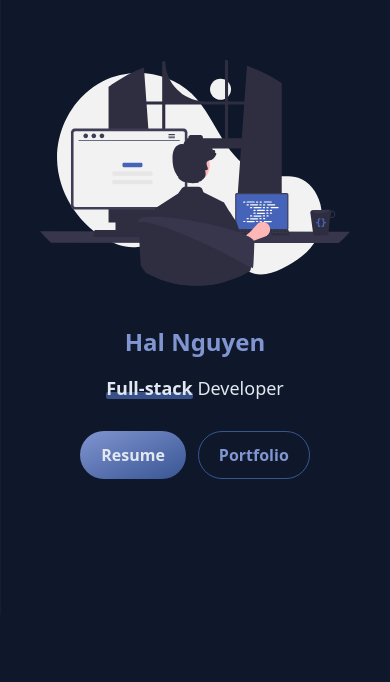
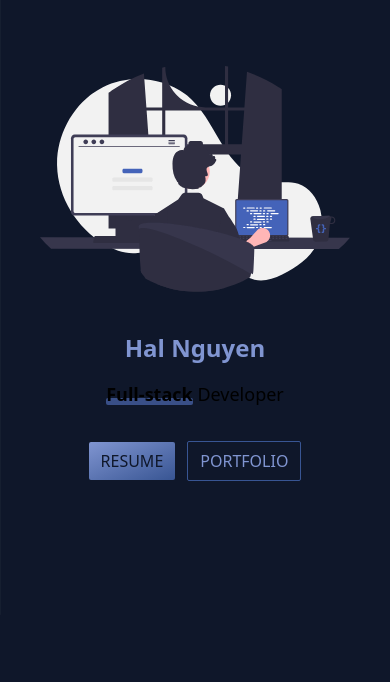
Before and after one commit to hn275/portfolio, a React (Vite) app: page / in a window 390 px wide. Shown: the part 162-844 px from the top of the page. Built offline with nearby package versions, Linux system fonts and the light colour scheme.

Commit message:
feat[wip]: dark mode

```diff
--- a/src/App.tsx
+++ b/src/App.tsx
@@ -27,17 +27,17 @@ function App() {
     <>
       <Nav
         className={cx([
-          "transition-smooth -translate-y-[120%]",
+          "transition-smooth",
           "sticky top-0 left-0 right-0",
-          "h-14 lg:h-24",
-          "bg-slate-900/70 shadow-lg shadow-black/10 backdrop-blur z-50 isolate",
+          "h-14 lg:h-24 bg-main",
+          "backdrop-blur z-50 isolate",
         ])}
       />
-      <main className="px-10 leading-relaxed overflow-x-hidden">
+      <main className="px-10 leading-relaxed overflow-x-hidden bg-main">
         {/* BANNER */}
         <AnimatedBanner
           className={cx([
-            "w-full h-[calc(100vh-3.5rem)] max-h-[800px] pb-12 md:pb-20",
+            "w-full h-[100vh] sticky top-0 max-h-[800px] pb-12 md:pb-20",
             "flex flex-col justify-center items-center gap-10",
           ])}
         >
@@ -83,7 +83,7 @@ function App() {
           className="flex flex-col gap-5"
         >
           <ProjectCard {...PROJECTS.collabify}>
-            <p>
+            <p className="text-main">
               Collabify is an app for scheduling and event planning. It lets
               users share their availability and receive text notifications.
               Private groups are available with password protection, and
--- a/src/components/TextInput.tsx
+++ b/src/components/TextInput.tsx
@@ -14,7 +14,7 @@ export function TextInput(props: Props) {
       className={cx(
         "relative p-3",
         "my-3",
-        "border border-brand-300 rounded-lg"
+        "border border-brand-300 rounded-md"
       )}
     >
       <input
--- a/src/features/Banner/Banner.tsx
+++ b/src/features/Banner/Banner.tsx
@@ -21,7 +21,7 @@ export function Banner() {
 
       <div className="flex items-center gap-3">
         <div>
-          <a className="btn btn-primary" target="_blank">
+          <a className="btn btn-main" target="_blank">
             Resume
           </a>
         </div>
--- a/src/features/ContactForm/index.tsx
+++ b/src/features/ContactForm/index.tsx
@@ -79,10 +79,10 @@ export function ContactForm(props: Props) {
       </div>
 
       <button
-        className="btn btn-primary flex items-center gap-3 mx-auto mt-6"
+        className="btn btn-primary flex items-center gap-2 mx-auto mt-6"
         type="submit"
       >
-        Send&nbsp;
+        Send
         {isLoading ? <AiOutlineLoading className="animate-spin" /> : <MdSend />}
       </button>
     </form>
--- a/src/features/Nav/Nav.tsx
+++ b/src/features/Nav/Nav.tsx
@@ -2,7 +2,7 @@ import cx from "classnames";
 import Logo from "./assets/logo.svg";
 import { CgMenuLeft } from "react-icons/cg";
 import { BsChevronLeft } from "react-icons/bs";
-import { useToggle } from "hooks";
+import { useTheme, useToggle } from "hooks";
 import { AnimatePresence, motion } from "framer-motion";
 import shortid from "shortid";
 import { HTMLAttributes } from "react";
@@ -13,7 +13,7 @@ import { SocialLinks } from "./SocialLinks";
 export function Nav(props: HTMLAttributes<HTMLElement>) {
   const { open, onOpen, onClose } = useToggle();
 
-  const ref = useAutoHide(350);
+  const hide = useAutoHide(350);
 
   function handleClick(id: string) {
     return () => {
@@ -21,6 +21,8 @@ export function Nav(props: HTMLAttributes<HTMLElement>) {
       onClose();
     };
   }
+
+  const { dark, toggleDarkMode } = useTheme();
 
   const links = [
     {
@@ -39,12 +41,18 @@ export function Nav(props: HTMLAttributes<HTMLElement>) {
 
   return (
     <>
-      <nav {...props} ref={ref}>
+      <nav
+        {...props}
+        className={cx(props.className, {
+          "shadow-md shadow-gray-400/10 dark:shadow-black/20": !hide,
+        })}
+      >
         <div
           className={cx([
-            "max-w-[1280px] mx-auto relative",
+            "transition-smooth max-w-[1280px] mx-auto relative",
             "flex items-center h-full lg:flex-row lg:justify-between",
             "lg:px-5",
+            { "-translate-y-[120%]": hide },
           ])}
         >
           <CgMenuLeft
@@ -128,6 +136,10 @@ export function Nav(props: HTMLAttributes<HTMLElement>) {
                 onClose={onClose}
                 className="flex gap-4 lg:hidden text-brand-50 text-lg"
               />
+
+              <button className="btn" onClick={toggleDarkMode}>
+                {dark ? "sun" : "moon"}
+              </button>
             </div>
           </div>
         </div>
--- a/src/features/Nav/useAutoHide.ts
+++ b/src/features/Nav/useAutoHide.ts
@@ -1,15 +1,11 @@
-import { useEffect, useRef } from "react";
+import { useEffect, useState } from "react";
 
 export function useAutoHide(value: number) {
-  const ref = useRef<HTMLElement>(null);
+  const [hide, setHide] = useState<boolean>(true);
 
   useEffect(() => {
     const listener = () => {
-      const className = "-translate-y-[120%]";
-
-      window.scrollY < value
-        ? ref.current?.classList.add(className)
-        : ref.current?.classList.remove(className);
+      setHide(() => window.scrollY < value);
     };
 
     window.addEventListener("scroll", listener);
@@ -17,5 +13,5 @@ export function useAutoHide(value: number) {
     return () => window.removeEventListener("scroll", listener);
   }, [window.scrollY, value]);
 
-  return ref;
+  return hide;
 }
--- a/src/hooks/index.ts
+++ b/src/hooks/index.ts
@@ -1,3 +1,4 @@
 export * from "./useToggle";
 export * from "./useAlert";
 export * from "./useContactMe";
+export * from "./useTheme";
--- /dev/null
+++ b/src/hooks/useTheme.ts
@@ -0,0 +1,27 @@
+import { useEffect, useState } from "react";
+
+const THEME = "darkMode";
+
+export function useTheme() {
+  const [dark, setDark] = useState<boolean>(true);
+
+  useEffect(() => {
+    const ls = window.localStorage.getItem(THEME);
+    if (!ls) setDark(() => false);
+    else {
+      const darkMode: boolean = JSON.parse(ls);
+      setDark(() => darkMode);
+    }
+  }, []);
+
+  useEffect(() => {
+    const html = document.querySelector("html");
+
+    if (dark) html?.classList.add("dark");
+    else html?.classList.remove("dark");
+
+    window.localStorage.setItem(THEME, JSON.stringify(dark));
+  }, [dark]);
+
+  return { dark, toggleDarkMode: () => setDark((d) => !d) };
+}
--- a/src/index.css
+++ b/src/index.css
@@ -3,17 +3,13 @@
 @tailwind utilities;
 
 html {
-  @apply bg-slate-900;
-  @apply text-slate-200;
-  @apply scroll-smooth;
-  @apply scroll-p-16 lg:scroll-p-28;
-  @apply overflow-x-hidden;
-  @apply outline-transparent;
+  @apply overflow-x-hidden outline-transparent;
 }
 
 main {
   @apply max-w-[1280px];
   @apply mx-auto;
+  @apply transition-colors duration-200;
 }
 
 @layer components {
@@ -39,19 +35,31 @@ main {
 }
 
 @layer utilities {
+  .text-main {
+    @apply text-gray-800 dark:text-slate-50;
+  }
+
+  .text-accent {
+    @apply text-brand-300 dark:text-brand-50;
+  }
+
+  .bg-main {
+    @apply bg-gray-50 dark:bg-slate-900;
+  }
+
   .btn {
-    @apply px-5 py-3;
-    @apply rounded-3xl;
+    @apply px-3 py-2;
+    @apply rounded-sm;
     @apply transition-smooth;
-    @apply font-semibold;
+    @apply font-[500] uppercase;
     @apply cursor-pointer;
   }
 
-  .btn-primary {
+  .btn-main {
     @apply bg-gradient-to-br from-brand-50 to-brand-300;
-    @apply px-[21px] py-[13px] border-none;
     @apply hover:brightness-125;
     @apply transition-smooth;
+    @apply text-gray-50 dark:text-slate-900;
   }
 
   .btn-outline {
--- a/tailwind.config.cjs
+++ b/tailwind.config.cjs
@@ -1,6 +1,7 @@
 /** @type {import('tailwindcss').Config} */
 module.exports = {
   content: ["./index.html", "./src/**/*.{js,ts,jsx,tsx}"],
+  darkMode: "class",
   theme: {
     fontFamily: {
       mono: "JetBrains Mono",
```
